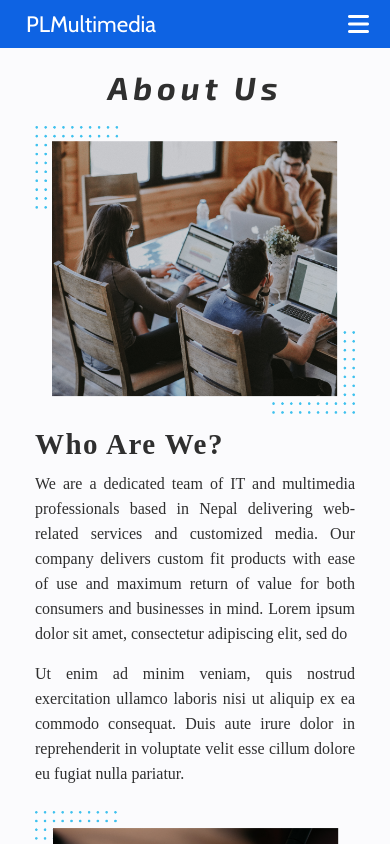
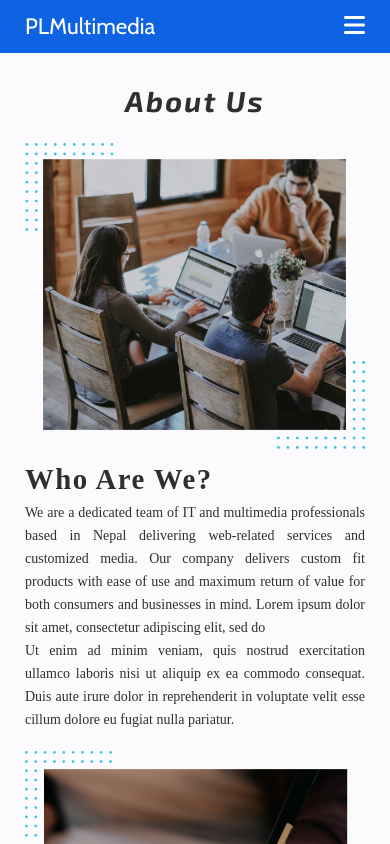
Before and after one commit to SDhakZ/PLMultimedia-Website, a React (Create React App) app: page /about in a window 390 px wide. Shown: the top 844 px of the page. Built offline with nearby package versions, Linux system fonts and the light colour scheme.

Commit message:
"About Us responsiveness improvement"

```diff
--- a/src/components/CSSmodules/NavBar.module.css
+++ b/src/components/CSSmodules/NavBar.module.css
@@ -1,20 +1,27 @@
 @import "https://fonts.googleapis.com/css2?family=Cabin:wght@400;500;600;700&display=swap";
+
+:root {
+  --p-nc: 0 140px; /* Nav container padding */
+  --fs-li: 1.2rem; /* Nav links size */
+  --fs-ali: 1.3rem; /* active nav link size */
+  --fs-lg: 2rem; /* nav logo size */
+  --h-nav: 5=rem; /* nav height */
+}
 
 .navbar {
   background-color: #0e63e3;
-  height: 5.75rem;
+  height: var(--h-nav);
   display: flex;
-  justify-content: center;
   align-items: center;
   position: sticky;
   top: 0;
   z-index: 20;
-  padding: 0 8.75rem;
+  padding: var(--p-nc);
 }
 
 .nav-container {
   display: flex;
-  justify-content: center;
+  justify-content: space-between;
   align-items: center;
   width: 100%;
   height: 80px;
@@ -22,14 +29,10 @@
 /* Navigation logo styles */
 .nav-logo {
   color: #fff;
-  align-items: center;
-  margin-left: 20px;
   cursor: pointer;
   text-decoration: none;
-  font-size: 2rem;
-  flex-grow: 1;
+  font-size: var(--fs-lg);
   font-family: "Cabin";
-  margin-right: 3rem;
 }
 /* Navigation ul tag class target */
 .navMenu {
@@ -42,21 +45,22 @@
   text-decoration: none;
   padding: 0.5rem 1rem;
   position: relative;
-  transition: all 0.5s;
   margin-left: 1rem;
   font-family: "Cabin", sans-serif;
-  font-size: 1.2rem;
+  font-size: var(--fs-li);
   letter-spacing: 1px;
+  transition: all 0.5s;
+  bottom: 0;
 }
 /* Navigation li tag class hover effect */
 .nav-links:hover {
-  font-size: 1.3rem;
+  font-size: var(--fs-ali);
 }
 
 /* Active nav link styles */
 .nav-item .active {
   border-bottom: 3px solid white;
-  font-size: 1.3rem;
+  font-size: var(--fs-ali);
   font-weight: bold;
   bottom: 5px;
 }
@@ -89,33 +93,25 @@
 
 /*Responsive settings*/
 @media screen and (max-width: 1200px) {
-  .navbar {
-    padding: 0 3.5rem;
+  :root {
+    --p-nc: 0 60px; /* Nav container padding */
+    --fs-li: 1.15rem; /* Nav links size */
+    --fs-ali: 1.2rem; /* active nav link size */
+    --fs-lg: 1.9rem; /* nav logo size */
+    --h-nav: 4.8rem; /* nav height */
   }
 
-  .nav-item .active {
-    font-size: 1.3rem;
-  }
-
-  .nav-links:hover {
-    font-size: 1.2rem;
-  }
-}
-
-@media screen and (max-width: 1100px) {
-  .navbar {
-    padding: 0 1.65rem;
-    font-size: 1.1rem;
-  }
-
-  .nav-item .active {
-    font-size: 1.2rem;
-    transition: all 0.5s;
+  .nav-links {
+    margin-left: 0.8rem;
   }
 }
 
 /* Menu toggle responsiveness */
 @media screen and (max-width: 960px) {
+  :root {
+    --fs-lg: 2rem; /* nav logo size */
+    --h-nav: 4rem; /* nav height */
+  }
   .navMenu {
     display: flex;
     flex-direction: column;
@@ -123,19 +119,12 @@
     border-top: 1px solid #858585;
     position: absolute;
     top: 4rem;
-    left: -110%;
+    left: -100%;
     opacity: 1;
     transition: all 0.3s;
     overflow-x: hidden;
   }
 
-  .nav-logo {
-    flex-grow: 1; /*0*/
-  }
-
-  .navbar {
-    height: 4rem;
-  }
   .navMenu.active {
     background: #ececec;
     left: 0;
@@ -160,7 +149,7 @@
     display: table;
     color: #2f2f2f;
     margin-left: 0px;
-    padding: 1rem 1.375rem;
+    padding: 1rem 2rem;
   }
 
   .navbar ul li a:hover {
@@ -170,10 +159,6 @@
 
   .nav-icon {
     display: block;
-    position: absolute;
-    top: 0;
-    right: 0;
-    transform: translate(-130%, 40%);
     font-size: 2rem;
     cursor: pointer;
     color: #fff;
@@ -181,66 +166,45 @@
 
   .cross {
     display: block;
-    position: absolute;
-    top: 0;
-    right: 0;
-    transform: translate(-150%, 30%);
     font-size: 2.5rem;
     cursor: pointer;
     color: #fff;
   }
 }
 
-@media screen and (max-width: 850px) {
-  .navbar {
-    padding: 0 0.37rem;
-  }
-
-  .nav-item .active {
-    font-size: 1.2rem;
+@media screen and (max-width: 600px) {
+  :root {
+    --p-nc: 0 30px; /* Nav container padding */
+    --fs-li: 1.1rem; /* Nav links size */
+    --fs-ali: 1.2rem; /* active nav link size */
+    --fs-lg: 1.8rem; /* nav logo size */
+    --h-nav: 4rem; /* nav height */
   }
 }
 
 @media screen and (max-width: 400px) {
-  .navbar {
-    padding: 0 0.37rem;
-    height: 3rem;
-    font-size: 1rem;
-  }
-
-  .nav-item .active {
-    font-size: 1.1rem;
-  }
-
-  .nav-logo {
-    font-size: 1.4rem;
+  :root {
+    --p-nc: 0 25px; /* Nav container padding */
+    --fs-li: 1rem; /* Nav links size */
+    --fs-ali: 1.05rem; /* active nav link size */
+    --fs-lg: 1.4rem; /* nav logo size */
+    --h-nav: 3.3rem; /* nav height */
   }
 
   .nav-icon {
-    transform: translate(-100%, 45%);
     font-size: 1.5rem;
-    color: #fff;
+  }
+
+  .cross {
+    font-size: 2rem;
   }
 
   .navMenu {
-    display: flex;
-    flex-direction: column;
-    width: 100%;
-    border-top: 1pxsolid #818181;
-    position: absolute;
-    top: 3rem;
+    top: 3.3rem;
     left: -110%;
-    opacity: 1;
-    transition: all 0.3s ease;
   }
-  .cross {
-    display: block;
-    position: absolute;
-    top: 0;
-    right: 0;
-    transform: translate(-100%, 25%);
-    font-size: 2rem;
-    cursor: pointer;
-    color: #fff;
+
+  .nav-links {
+    padding: 14px 25px;
   }
 }
--- a/src/components/CSSmodules/aboutUs.module.css
+++ b/src/components/CSSmodules/aboutUs.module.css
@@ -1,9 +1,17 @@
 @import url("https://fonts.googleapis.com/css2?family=Inter:wght@400;500;700&family=Roboto:wght@400;500;700&display=swap");
 @import url("https://fonts.googleapis.com/css2?family=Exo+2:ital,wght@1,400;1,500;1,700&display=swap");
 
+:root {
+  --pd-c: 80px 140px; /*container padding*/
+  --fs-xl: 4.5rem; /* main heading size */
+  --fs-AU-h: 3.5rem; /* heading font size */
+  --fs-AU-p: 1.3rem; /* paragraph font size*/
+  --fh-AU-p: 40px; /* paragraph line height */
+}
+
 .aboutUs-Container {
   background-color: #fbfbfd;
-  padding: 95px 140px;
+  padding: var(--pd-c);
   color: #2f2f2f;
 }
 
@@ -12,7 +20,7 @@
   font-family: "Exo 2";
   font-style: italic;
   font-weight: 600;
-  font-size: 4.5rem;
+  font-size: var(--fs-xl);
   letter-spacing: 0.075em;
   margin-bottom: 90px;
 }
@@ -29,11 +37,10 @@
 }
 
 .aboutUs-Paragraph {
-  padding: 20px 0;
   font-family: "Bahnschrift";
   font-weight: 400;
-  font-size: 1.3rem;
-  line-height: 40px;
+  font-size: var(--fs-AU-p);
+  line-height: var(--fh-AU-p);
   text-align: justify;
 }
 
@@ -41,8 +48,9 @@
   font-family: "Bahnschrift";
   font-style: normal;
   font-weight: 700;
-  font-size: 59px;
+  font-size: var(--fs-AU-h);
   letter-spacing: 0.05em;
+  margin-bottom: 20px;
 }
 
 .aboutUs-Aim {
@@ -54,16 +62,24 @@
 
 .aboutUs-AimImg {
   margin-right: -30px;
+  width: 100%;
 }
 /*Responsive settings*/
 
 @media (max-width: 1400px) {
-  .aboutUs-MainHeading {
-    font-size: 4rem;
+  :root {
+    --fs-xl: 4.5rem; /* main heading size */
+    --fs-AU-h: 3rem; /* heading font size */
+    --fs-AU-p: 1.2rem; /* paragraph font size*/
+    --fh-AU-p: 30px; /* paragraph line height */
   }
   .aboutUs-WhoAreWe {
     gap: 60px;
     margin-bottom: 70px;
+  }
+
+  .aboutUs-Title {
+    margin-bottom: 10px;
   }
 
   .aboutUs-Aim {
@@ -73,24 +89,16 @@
   .aboutUs-AimImg {
     width: 500px;
   }
-  .aboutUs-Title {
-    font-size: 3rem;
-    letter-spacing: 0.03em;
-  }
-  .aboutUs-Paragraph {
-    padding: 10px 0;
-    font-size: 1.2rem;
-    line-height: 30px;
-  }
 }
 
 @media (max-width: 1200px) {
-  .aboutUs-Container {
-    padding: 50px 80px;
+  :root {
+    --fs-xl: 4.5rem; /* main heading size */
+    --fs-AU-h: 2.3rem; /* heading font size */
+    --fs-AU-p: 1rem; /* paragraph font size*/
+    --fh-AU-p: 30px; /* paragraph line height */
   }
   .aboutUs-MainHeading {
-    font-size: 67px;
-    letter-spacing: 0.075em;
     margin: 0 0 70px 0;
   }
   .aboutUs-WhoAreWe {
@@ -101,87 +109,47 @@
   .aboutUs-AimImg {
     width: 450px;
   }
-  .aboutUs-Title {
-    font-size: 37px;
-    letter-spacing: 0.03em;
-  }
-  .aboutUs-Paragraph {
-    padding: 10px 0;
-    font-size: 17px;
-    line-height: 30px;
-  }
 }
 
-@media (max-width: 1100px) {
-  .aboutUs-Container {
-    padding: 50px 50px;
-  }
-  .aboutUs-MainHeading {
-    font-size: 67px;
-    letter-spacing: 0.075em;
-    margin: 0 0 70px 0;
-  }
-  .aboutUs-WhoAreWe {
-    gap: 60px;
-    margin-bottom: 70px;
-  }
-  .aboutUs-WhoAreWeImg,
-  .aboutUs-AimImg {
-    width: 450px;
-  }
-  .aboutUs-Title {
-    font-size: 37px;
-    letter-spacing: 0.03em;
-  }
-  .aboutUs-Paragraph {
-    padding: 10px 0;
-    font-size: 17px;
-    line-height: 30px;
-  }
-}
-
-@media (max-width: 1000px) {
-  .aboutUs-Container {
-    padding: 50px 40px;
+@media (max-width: 960px) {
+  :root {
+    --fs-AU-h: 2rem; /* heading font size */
+    --fs-AU-p: 1.1rem; /* paragraph font size*/
+    --fh-AU-p: 25px; /* paragraph line height */
   }
   .aboutUs-WhoAreWe {
     gap: 40px;
   }
   .aboutUs-WhoAreWeImg,
   .aboutUs-AimImg {
-    width: 400px;
+    width: 420px;
   }
-  .aboutUs-Paragraph {
-    font-size: 17px;
-    line-height: 23px;
+  .aboutUs-MainHeading {
+    margin-bottom: 40px;
   }
 }
 
-@media (max-width: 800px) {
-  .aboutUs-Container {
-    padding: 50px 90px;
+@media (max-width: 900px) {
+  :root {
+    --fs-AU-h: 2.4rem; /* heading font size */
+    --fs-AU-p: 1.1rem; /* paragraph font size*/
+    --fh-AU-p: 30px; /* paragraph line height */
   }
-  .aboutUs-MainHeading {
-    font-size: 52px;
-    line-height: 38px;
-    letter-spacing: 0.15em;
-    margin-bottom: 50px;
+  .aboutUs-figureContainer {
+    display: flex;
+    justify-content: center;
   }
+
   .aboutUs-WhoAreWeImg,
   .aboutUs-AimImg {
-    width: 112%;
-    margin: 0px -37px;
+    width: 90%;
+    margin: 0px 0px;
   }
-  .aboutUs-WhoAreWeImg {
-    max-lines: 0px;
-    margin: 0px -35px;
-  }
+
   .aboutUs-AimImg {
     margin-right: 0px;
   }
   .aboutUs-Title {
-    font-size: 35px;
-    letter-spacing: 0.05em;
     margin-bottom: 10px;
   }
   .aboutUs-WhoAreWe {
@@ -190,10 +158,7 @@
     gap: 20px;
     margin-bottom: 40px;
   }
-  .aboutUs-Paragraph {
-    font-size: 20px;
-    line-height: 35px;
-  }
+
   .aboutUs-Aim {
     flex-direction: column-reverse;
     gap: 20px;
@@ -201,52 +166,38 @@
 }
 
 @media (max-width: 600px) {
-  .aboutUs-Container {
-    padding: 50px 40px;
+  :root {
+    --fs-AU-h: 2.5rem; /* heading font size */
+    --fs-AU-p: 1.1rem; /* paragraph font size*/
+    --fh-AU-p: 30px; /* paragraph line height */
   }
-
   .aboutUs-WhoAreWeImg,
   .aboutUs-AimImg {
     width: 100%;
     margin: 0 auto 0 auto;
   }
-  .aboutUs-Title {
-    font-size: 2.5rem;
+  .aboutUs-MainHeading {
+    margin-bottom: 20px;
   }
   .aboutUs-WhoAreWe {
     margin-bottom: 30px;
     justify-content: center;
     align-items: center;
   }
-  .aboutUs-Paragraph {
-    font-size: 17px;
-    line-height: 30px;
+}
+
+@media (max-width: 400px) {
+  :root {
+    --fs-AU-h: 1.8rem; /* heading font size */
+    --fs-AU-p: 0.875rem; /* paragraph font size*/
+    --fh-AU-p: 23px; /* paragraph line height */
   }
-}
-@media (max-width: 445px) {
   .aboutUs-MainHeading {
-    font-size: 39px;
-    margin-bottom: 20px;
-  }
-}
-@media (max-width: 400px) {
-  .aboutUs-Container {
-    padding: 20px 35px;
-  }
-
-  .aboutUs-MainHeading {
-    font-size: 32px;
-  }
-
-  .aboutUs-WhoAreWeImg,
-  .aboutUs-AimImg {
-    width: 100%;
-    margin: 0px 0px;
+    margin-bottom: 25px;
   }
 
   .aboutUs-Title {
-    font-size: 29px;
-    margin-bottom: 0px;
+    margin-bottom: 5px;
   }
 
   .aboutUs-WhoAreWe {
@@ -254,12 +205,6 @@
     gap: 10px;
   }
 
-  .aboutUs-Paragraph {
-    font-size: 16px;
-    line-height: 25px;
-    margin-bottom: -5px;
-  }
-
   .aboutUs-Aim {
     gap: 10px;
   }
--- a/src/components/CSSmodules/portfolio.module.css
+++ b/src/components/CSSmodules/portfolio.module.css
@@ -1,13 +1,14 @@
 :root {
-  --fs-xl: 4.5rem;
-  --fs-h: 2.6rem;
-  --fs-p: 1.3rem;
-  --fs-bt: 1.15rem;
-  --fh-p: 35px;
+  --pd-c: 80px 140px; /*container padding*/
+  --fs-xl: 4.5rem; /* main heading size */
+  --fs-h: 2.6rem; /* heading font size */
+  --fs-p: 1.3rem; /* paragraph font size*/
+  --fs-bt: 1.15rem; /* button font size */
+  --fh-p: 35px; /* paragraph line height */
 }
 
 .portfolio-container {
-  padding: 80px 140px;
+  padding: var(--pd-c);
 }
 
 .portfolio-mainHeading {
@@ -112,11 +113,11 @@
 
 @media all and (max-width: 1500px) {
   :root {
-    --fs-xl: 4rem;
-    --fs-h: 1.8rem;
-    --fs-p: 1rem;
-    --fs-bt: 0.95rem;
-    --fh-p: 30px;
+    --fs-xl: 4rem; /* main heading size */
+    --fs-h: 1.8rem; /* heading font size */
+    --fs-p: 1rem; /* paragraph font size*/
+    --fs-bt: 0.95rem; /* button font size */
+    --fh-p: 30px; /* paragraph line height */
   }
 
   .portfolioRow {
@@ -136,20 +137,18 @@
 
 @media all and (max-width: 1200px) {
   :root {
-    --fs-xl: 3.5rem;
-    --fs-h: 1.8rem;
-    --fs-p: 0.95rem;
-    --fs-bt: 0.97rem;
-    --fh-p: 27px;
+    --pd-c: 50px 60px; /*container padding*/
+    --fs-xl: 3.5rem; /* main heading size */
+    --fs-h: 1.8rem; /* heading font size */
+    --fs-p: 0.95rem; /* paragraph font size*/
+    --fs-bt: 0.97rem; /* button font size */
+    --fh-p: 27px; /* paragraph line height */
   }
 
   .portfolio-mainHeading {
     margin-bottom: 55px;
   }
 
-  .portfolio-container {
-    padding: 50px 80px;
-  }
   .portfolioRow {
     gap: 3rem;
     margin-bottom: 90px;
@@ -164,19 +163,13 @@
   }
 }
 
-@media all and (max-width: 1100px) {
-  .portfolio-container {
-    padding: 50px 50px;
-  }
-}
-
 @media all and (max-width: 960px) {
   :root {
-    --fs-xl: 3.5rem;
-    --fs-h: 2rem;
-    --fs-p: 1.05rem;
-    --fs-bt: 1rem;
-    --fh-p: 28px;
+    --fs-xl: 3rem; /* main heading size */
+    --fs-h: 2rem; /* heading font size */
+    --fs-p: 1.05rem; /* paragraph font size*/
+    --fs-bt: 1rem; /* button font size */
+    --fh-p: 28px; /* paragraph line height */
   }
 
   .portfolioRow {
@@ -191,7 +184,7 @@
   }
 
   .portfolio-mainHeading {
-    margin-bottom: 50px;
+    margin-bottom: 40px;
   }
 
   .portfolioRow {
@@ -206,30 +199,16 @@
   }
 }
 
-@media all and (max-width: 850px) {
-  :root {
-    --fs-xl: 3rem;
-    --fs-h: 1.9rem;
-    --fs-p: 1rem;
-    --fs-bt: 1rem;
-    --fh-p: 25px;
-  }
-  .portfolio-container {
-    padding: 50px 40px;
-  }
-}
-
 @media all and (max-width: 600px) {
   :root {
-    --fs-xl: 2.5rem;
-    --fs-h: 1.5rem;
-    --fs-p: 0.9rem;
-    --fs-bt: 0.85rem;
-    --fh-p: 24px;
+    --pd-c: 20px 30px; /*container padding*/
+    --fs-xl: 2.5rem; /* main heading size */
+    --fs-h: 1.5rem; /* heading font size */
+    --fs-p: 0.9rem; /* paragraph font size*/
+    --fs-bt: 0.85rem; /* button font size */
+    --fh-p: 24px; /* paragraph line height */
   }
-  .portfolio-container {
-    padding: 30px 30px;
-  }
+
   .portfolio-imgContainer,
   .portfolio-content {
     width: 100%;
@@ -242,7 +221,7 @@
   }
 
   .portfolio-mainHeading {
-    margin-bottom: 30px;
+    margin-bottom: 20px;
   }
 
   .portfolioRow {
@@ -258,13 +237,14 @@
   }
 }
 
-@media all and (max-width: 350px) {
+@media all and (max-width: 400px) {
   :root {
-    --fs-xl: 2rem;
-    --fs-h: 1.35rem;
-    --fs-p: 0.875rem;
-    --fs-bt: 0.8rem;
-    --fh-p: 23px;
+    --pd-c: 30px 25px; /*container padding*/
+    --fs-xl: 1.8rem; /* main heading size */
+    --fs-h: 1.4rem; /* heading font size */
+    --fs-p: 0.875rem; /* paragraph font size*/
+    --fs-bt: 0.8rem; /* button font size */
+    --fh-p: 20px; /* paragraph line height */
   }
 
   .portfolio-imgContainer,
@@ -285,6 +265,6 @@
     margin-top: 13px;
   }
   .portfolio-heading {
-    margin-bottom: 13px;
+    margin-bottom: 8px;
   }
 }
```
Also changed, not shown: 1 other file (tests, documents, lock files or other folders).
